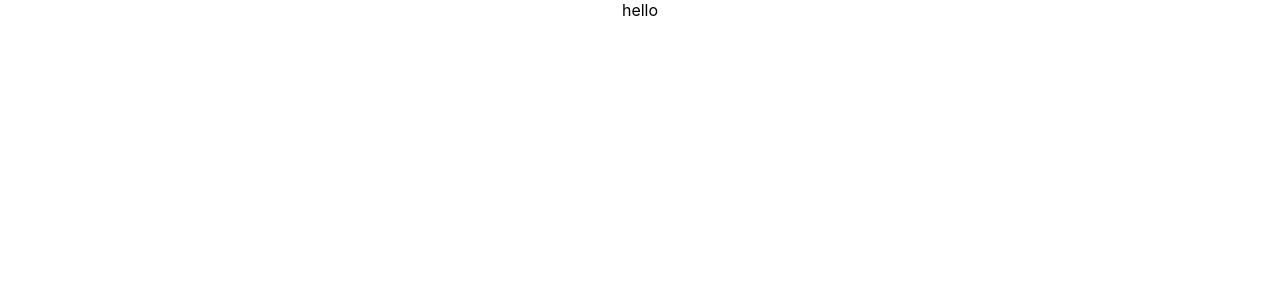
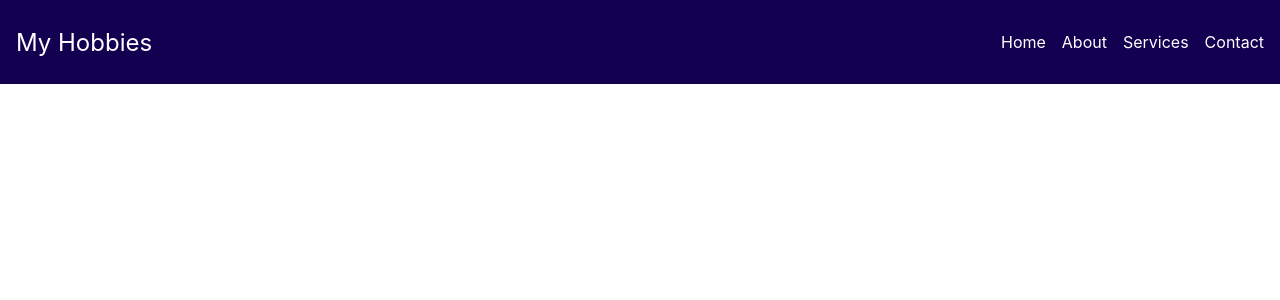
Before and after one commit to snehar27/wicc-workshop-fa24, a React (Create React App) app: page / in a window 1280 px wide. Shown: the top 300 px of the page. Built offline with nearby package versions, Linux system fonts and the light colour scheme.

Commit message:
simple navbar implementation

```diff
--- a/src/App.js
+++ b/src/App.js
@@ -1,5 +1,6 @@
-import logo from "./logo.svg";
+// import logo from "./logo.svg";
 import "./App.css";
+import Navbar from "./components/Navbar.js";
 
 function App() {
   return (
@@ -18,7 +19,7 @@ function App() {
           Learn React
         </a>
       </header> */}
-      hello
+      <Navbar />
     </div>
   );
 }
--- /dev/null
+++ b/src/components/Navbar.css
@@ -0,0 +1,33 @@
+.navbar {
+  display: flex;
+  justify-content: space-between;
+  align-items: center;
+  background-color: #140051;
+  padding: 1rem;
+}
+
+.navbar-brand {
+  color: white;
+  font-size: 1.5rem;
+}
+
+.navbar-logo {
+  height: 40px; /* Adjust the height as needed */
+  width: auto;
+}
+
+.navbar-links {
+  list-style: none;
+  display: flex;
+  gap: 1rem;
+}
+
+.navbar-links a {
+  text-decoration: none;
+  color: white;
+  font-size: 1rem;
+}
+
+.navbar-links a:hover {
+  text-decoration: underline;
+}
--- /dev/null
+++ b/src/components/Navbar.js
@@ -0,0 +1,31 @@
+import React from "react";
+import "./Navbar.css";
+import logo from "../logo.svg";
+import cupcake from "../cupcake.png";
+
+const Navbar = () => {
+  return (
+    <nav className="navbar">
+      <div className="navbar-brand">My Hobbies</div>
+      {/* <div className="navbar-brand"> */}
+      {/* <img src={cupcake} alt="Logo" className="navbar-logo" /> */}
+      {/* </div> */}
+      <ul className="navbar-links">
+        <li>
+          <a href="#home">Home</a>
+        </li>
+        <li>
+          <a href="#about">About</a>
+        </li>
+        <li>
+          <a href="#services">Services</a>
+        </li>
+        <li>
+          <a href="#contact">Contact</a>
+        </li>
+      </ul>
+    </nav>
+  );
+};
+
+export default Navbar;
```
